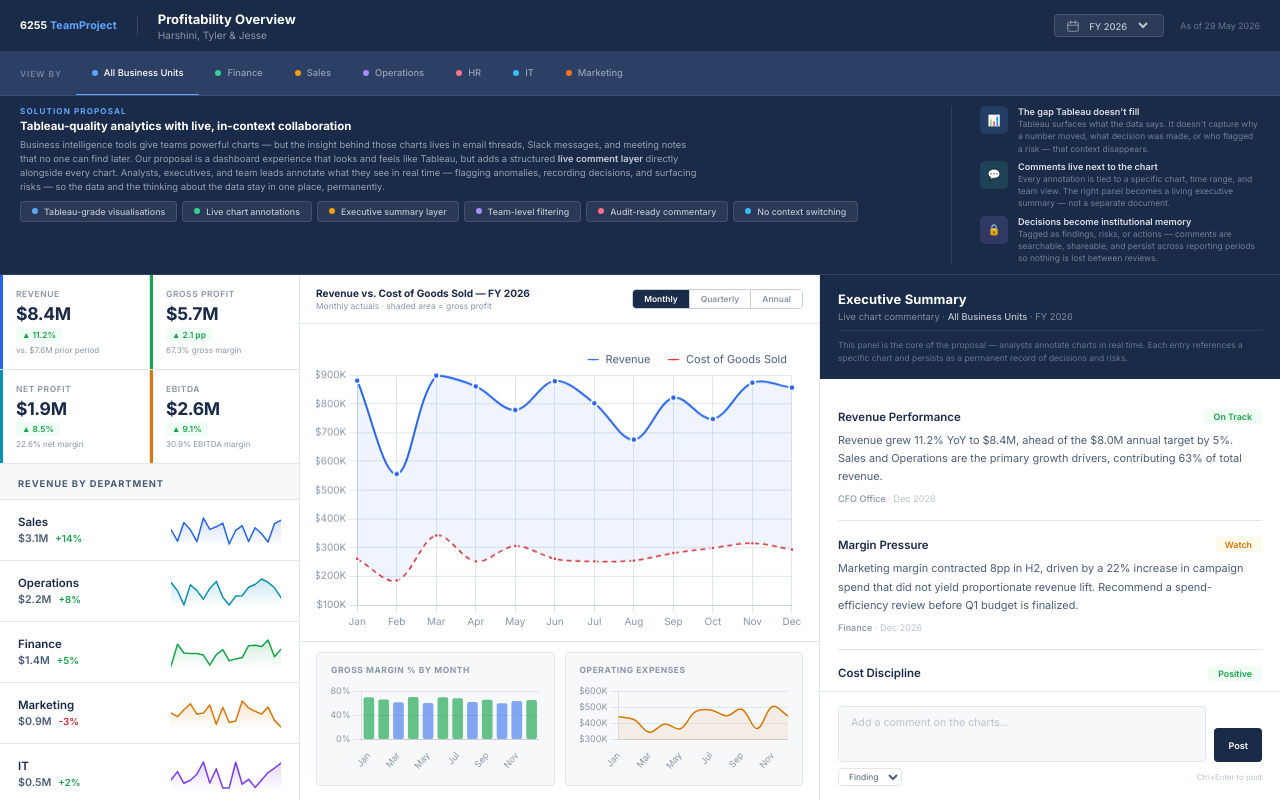
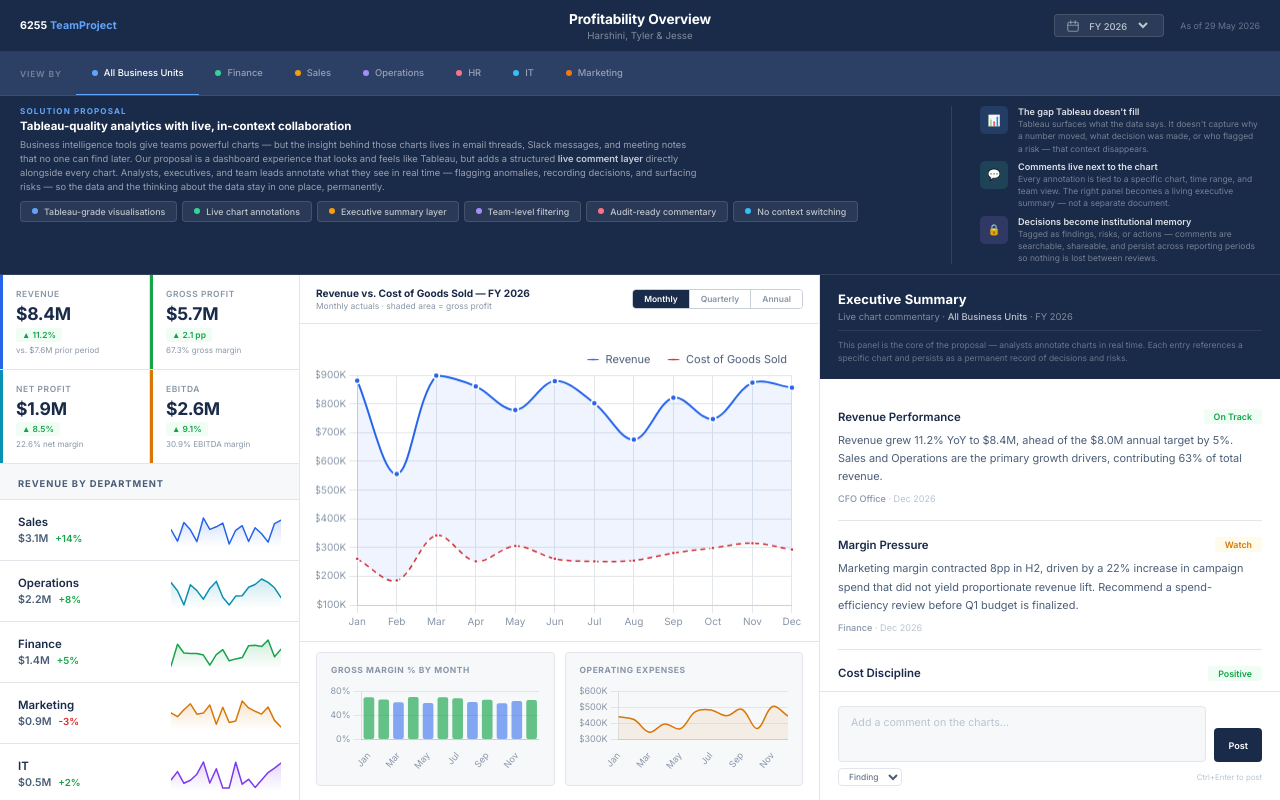
Before and after one commit to magatj/ISM-6255, a plain HTML site: page dashboard.html in a window 1280 px wide. Drawn offline with nearby package versions, Linux system fonts and the light colour scheme.

Commit message:
Center Profitability Overview title in dashboard header
Co-Authored-By: Claude Sonnet 4.6 <noreply@anthropic.com>

```diff
--- a/dashboard.html
+++ b/dashboard.html
@@ -55,9 +55,9 @@
     ══════════════════════════════════ */
     header {
       grid-column: 1 / -1;
-      display: flex;
+      display: grid;
+      grid-template-columns: 1fr auto 1fr;
       align-items: center;
-      justify-content: space-between;
       padding: 0 20px;
       background: var(--navy);
       border-bottom: 1px solid rgba(255,255,255,0.08);
@@ -67,6 +67,10 @@
       display: flex;
       align-items: center;
       gap: 20px;
+    }
+
+    .header-center {
+      text-align: center;
     }
     .app-wordmark {
       font-size: 0.82rem;
@@ -88,6 +92,7 @@
     .header-right {
       display: flex;
       align-items: center;
+      justify-content: flex-end;
       gap: 16px;
       font-size: 0.72rem;
       color: rgba(255,255,255,0.45);
@@ -661,11 +666,10 @@
   <header>
     <div class="header-left">
       <div class="app-wordmark">6255 <span>TeamProject</span></div>
-      <div class="divider-v"></div>
-      <div>
-        <div class="view-label" style="font-size:1rem;font-weight:700;color:#ffffff;">Profitability Overview</div>
-        <div style="font-size:0.78rem;color:rgba(255,255,255,0.5);margin-top:2px;font-weight:400;">Harshini, Tyler &amp; Jesse</div>
-      </div>
+    </div>
+    <div class="header-center">
+      <div style="font-size:1.05rem;font-weight:700;color:#ffffff;letter-spacing:-0.01em;">Profitability Overview</div>
+      <div style="font-size:0.75rem;color:rgba(255,255,255,0.45);margin-top:3px;font-weight:400;">Harshini, Tyler &amp; Jesse</div>
     </div>
     <div class="header-right">
       <div class="period-pill">
```
